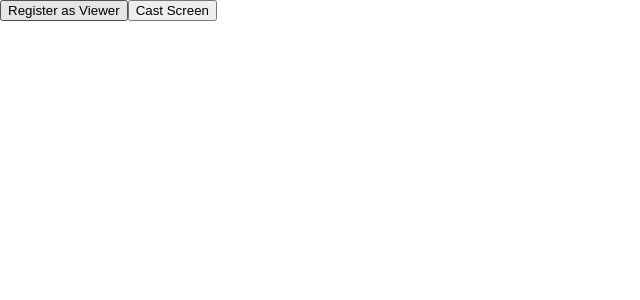
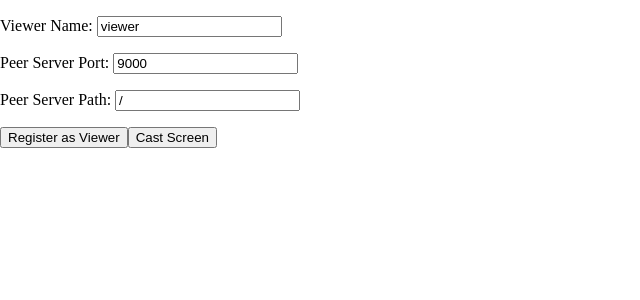
Before and after one commit to DiscreteTom/WebCaster, a Vue app: page / in a window 1280 px wide. Shown: the top 300 px of the page, without its empty margins (0-640 px from the left). Built offline with nearby package versions, Linux system fonts and the light colour scheme.

Commit message:
feat: make viewerName/port/path editable

```diff
--- a/src/App.vue
+++ b/src/App.vue
@@ -1,6 +1,18 @@
 <template>
   <main>
     <div v-if="role == 'unknown'">
+      <p>
+        Viewer Name:
+        <input v-model="viewerName" />
+      </p>
+      <p>
+        Peer Server Port:
+        <input type="number" v-model="port" />
+      </p>
+      <p>
+        Peer Server Path:
+        <input v-model="path" />
+      </p>
       <button @click="register">Register as Viewer</button>
       <button @click="cast">Cast Screen</button>
     </div>
@@ -20,6 +32,9 @@ import { Peer } from "peerjs";
 import { ref } from "vue";
 
 const viewerName = ref("viewer");
+const port = ref(9000);
+const path = ref("/");
+
 const role = ref<"unknown" | "viewer" | "caster">("unknown");
 const video = ref<HTMLVideoElement>();
 
@@ -28,8 +43,8 @@ function register() {
 
   const peer = new Peer(viewerName.value, {
     host: window.location.hostname,
-    port: 9000,
-    path: "/",
+    port: port.value,
+    path: path.value,
   });
   peer.on("call", (call) => {
     call.answer();
@@ -42,13 +57,13 @@ function register() {
 function cast() {
   role.value = "caster";
 
-  const peer = new Peer("screen", {
+  const peer = new Peer({
     host: window.location.hostname,
-    port: 9000,
-    path: "/",
+    port: port.value,
+    path: path.value,
   });
   navigator.mediaDevices.getDisplayMedia().then((stream) => {
-    peer.call("viewer", stream);
+    peer.call(viewerName.value, stream);
   });
 }
 </script>
```
